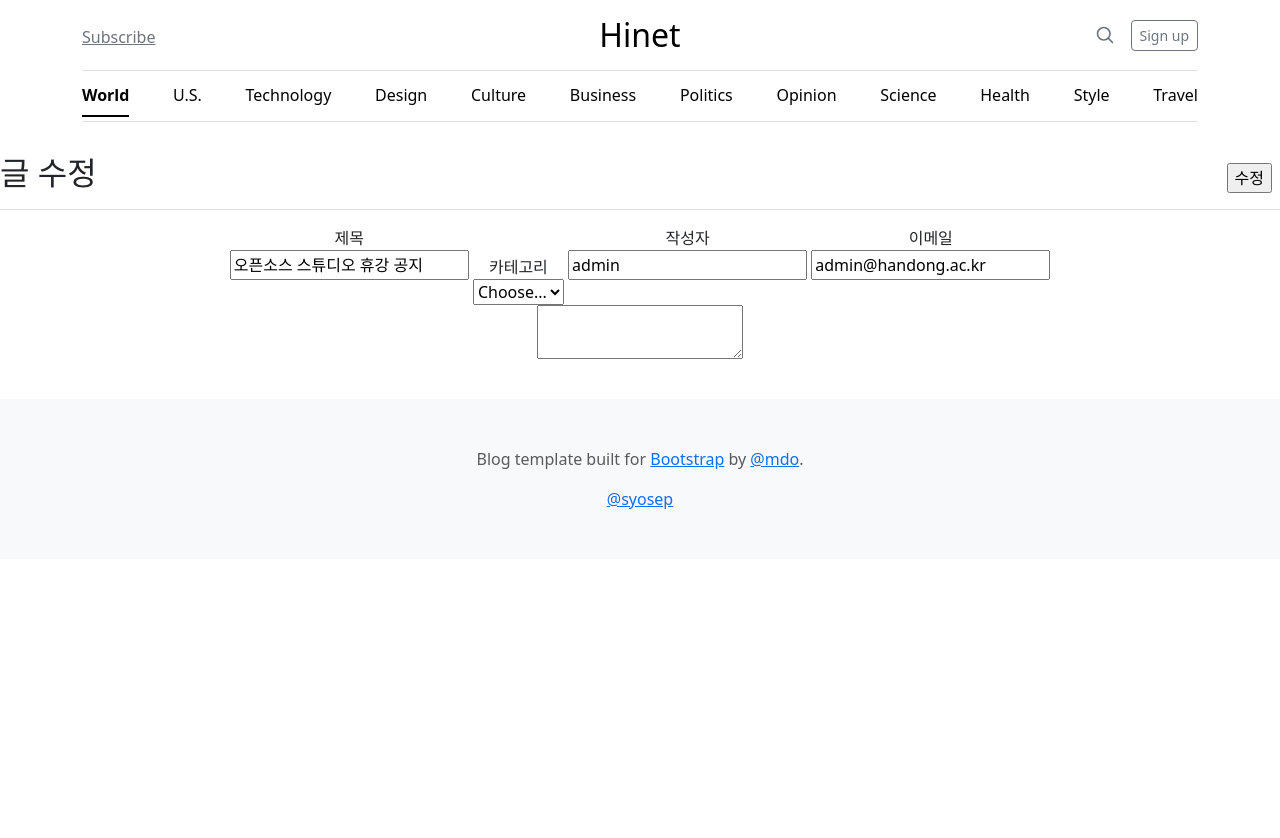
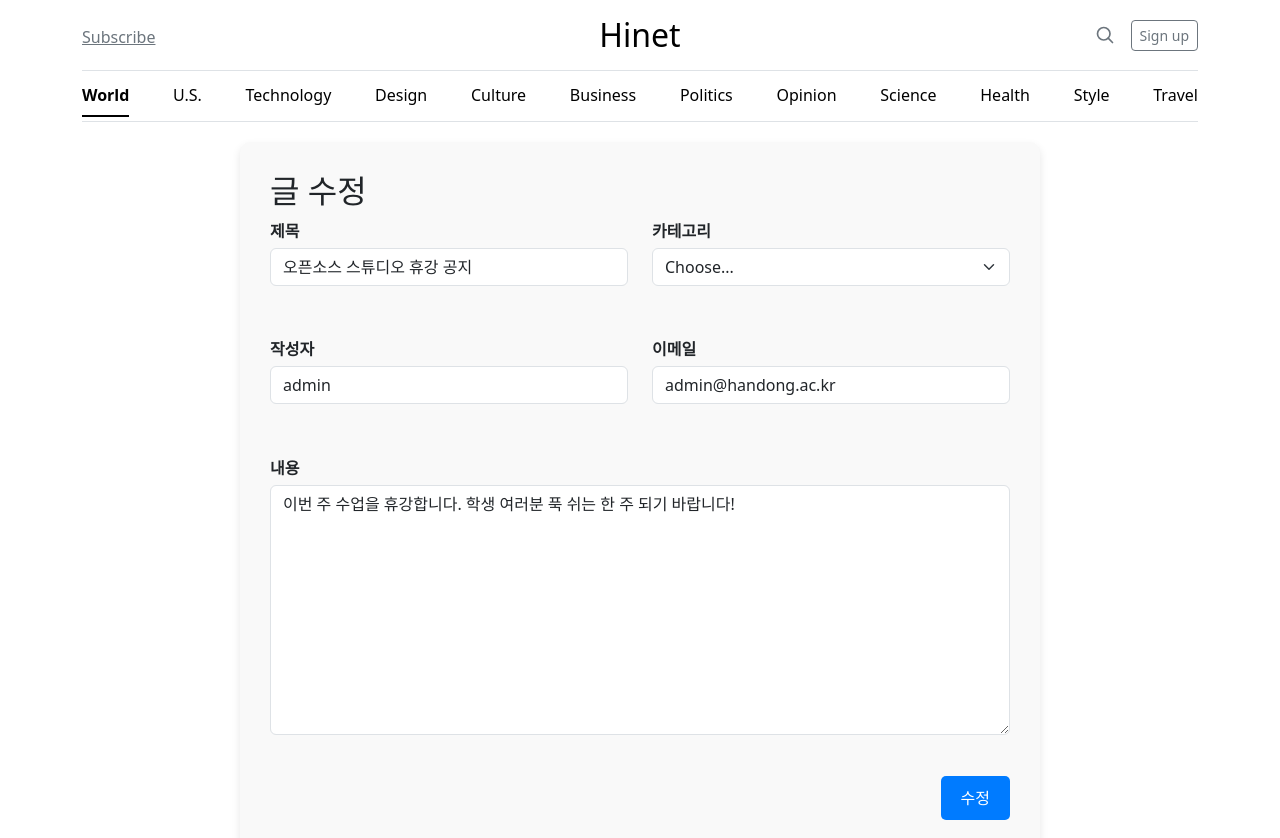
Before and after one commit to syosep/OSS_HW3, a plain HTML site: page edit.html in a window 1280 px wide. Shown: the top 838 px of the page. Before the commit the page ends 800 px from the top, so only its background shows below. Drawn offline with nearby package versions, Linux system fonts and the light colour scheme.

Commit message:
add edit text

```diff
--- a/edit.html
+++ b/edit.html
@@ -52,6 +52,65 @@
     .invalid-form input:invalid+.invalid-note {
         visibility: visible;
     }
+
+    form {
+        background-color: #f9f9f9;
+        padding: 30px;
+        border-radius: 10px;
+        box-shadow: 0 4px 8px rgba(0, 0, 0, 0.1);
+        max-width: 800px;
+        margin: 20px auto;
+    }
+
+    form input,
+    form select,
+    form textarea {
+        background-color: #ffffff;
+        border: 1px solid #ced4da;
+        padding: 12px;
+        border-radius: 5px;
+        font-size: 1rem;
+        margin-bottom: 15px;
+    }
+
+    form input:focus,
+    form select:focus,
+    form textarea:focus {
+        border-color: #80bdff;
+        outline: 0;
+        box-shadow: 0 0 5px rgba(0, 123, 255, 0.25);
+    }
+
+    form label {
+        display: block;
+        margin-bottom: 5px;
+        font-weight: 600;
+    }
+
+    textarea#custom_textarea {
+        height: 250px;
+    }
+
+    .validate-note {
+        color: red;
+        font-size: 0.85rem;
+        margin-top: -10px;
+        margin-bottom: 10px;
+    }
+
+    input[type="submit"] {
+        background-color: #007bff;
+        color: #fff;
+        padding: 10px 20px;
+        border-radius: 5px;
+        border: none;
+        cursor: pointer;
+        font-size: 1rem;
+    }
+
+    input[type="submit"]:hover {
+        background-color: #0056b3;
+    }
 </style>
 
 </head>
@@ -100,48 +159,46 @@
     </div>
 
     <form>
-        <div
-            class="d-flex justify-content-between flex-wrap flex-md-nowrap align-items-center pt-3 pb-2 mb-3 border-bottom">
-            <h1 class="h2">글 수정</h1>
-            <div class="btn-toolbar mb-2 mb-md-0">
-                <div class="btn-group me-2">
-                    <input type="submit" value="수정" onclick="validate(event)" />
+        <div class="row mb-3">
+            <h2>글 수정</h2>
+            <div class="col-md-6">
+                <label for="subject">제목</label>
+                <input type="text" class="form-control" id="subject" value="오픈소스 스튜디오 휴강 공지" required />
+                <div class="validate-note">제목이 입력되지 않았습니다.</div>
             </div>
+
+            <div class="col-md-6">
+                <label for="category">카테고리</label>
+                <select class="form-select" id="category" required>
+                    <option value="">Choose...</option>
+                    <option value="notice">주요공지</option>
+                </select>
+                <div class="validate-note">카테고리가 선택되지 않았습니다.</div>
             </div>
         </div>
 
-        <div class="text-center">
-            <label htmlFor="name">
-                <div>제목</div>
-                <input type="text" id="subject" value="오픈소스 스튜디오 휴강 공지" required />
-                <div class="validate-note">제목이 입력되지 않았습니다.</div>
-            </label>
+        <div class="row mb-3">
+            <div class="col-md-6">
+                <label for="writer">작성자</label>
+                <input type="text" class="form-control" id="writer" value="admin" required />
+                <div class="validate-note">작성자 이름을 입력하세요.</div>
+            </div>
 
-            <label htmlFor="category">
-                <div>카테고리</div>
-                <select id="category" required>
-                    <option value="">Choose...</option>
-                    <option value="notice">주요공지</option>
-                    <div class="validate-note">카테고리가 선택되지 않았습니다.</div>
-                </select>
-            </label>
+            <div class="col-md-6">
+                <label for="email">이메일</label>
+                <input type="email" class="form-control" id="email" value="admin@handong.ac.kr" required />
+                <div class="validate-note">이메일 주소를 입력하세요.</div>
+            </div>
+        </div>
 
-            <label htmlFor="writer">
-                <div>작성자</div>
-                <input type="text" id="writer" value="admin" required />
-                <div class="validate-note">작성자 이름을 입력하세요.</div>
-            </label>
+        <div class="mb-3">
+            <label for="custom_textarea">내용</label>
+            <textarea class="form-control" id="custom_textarea" rows="10" required>이번 주 수업을 휴강합니다. 학생 여러분 푹 쉬는 한 주 되기 바랍니다!</textarea>
+            <div class="validate-note">내용을 입력하세요.</div>
+        </div>
 
-            <label htmlFor="email">
-                <div>이메일</div>
-                <input type="text" id="email" value="admin@handong.ac.kr" required />
-                <div class="validate-note">이메일 주소를 입력하세요.</div>
-            </label><br>
-
-            <label htmlFor="textarea">
-                <textarea id="custom_textarea" value="이번 주 수업을 휴강합니다. 학생 여러분 푹 쉬는 한 주 되기 바랍니다!" required></textarea>
-                <div class="validate-note">내용을 입력하세요.</div>
-            </label>
+        <div class="d-flex justify-content-end">
+            <input type="submit" value="수정" class="btn btn-primary" onclick="validate(event)" />
         </div>
     </form>
 
```
Lines whose indentation alone changed are shown as unchanged.
